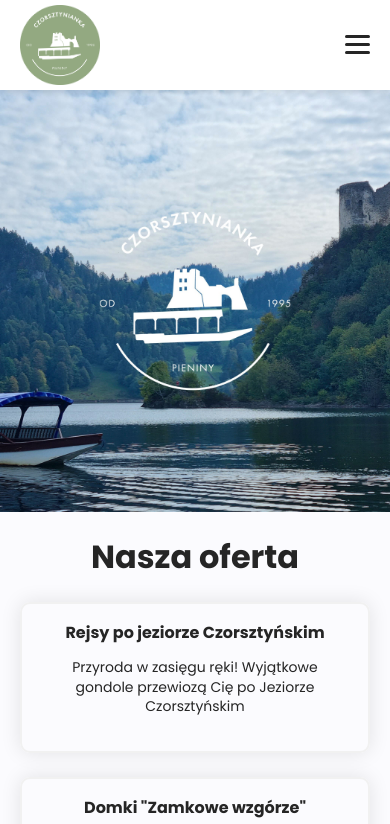
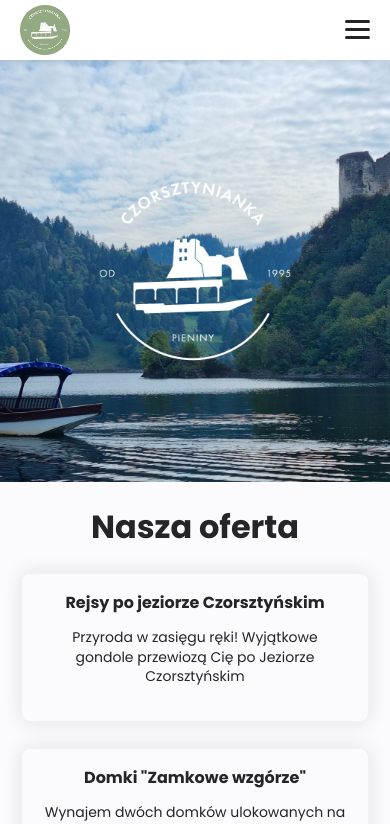
Before and after one commit to KrzysiekWorwa/czorsztynianka-homepage, a React (Create React App) app: page / in a window 390 px wide. Shown: the top 824 px of the page. Built offline with nearby package versions, Linux system fonts and the light colour scheme.

Commit message:
changind size of navbar on mobile

```diff
--- a/src/GlobalStyle.js
+++ b/src/GlobalStyle.js
@@ -15,5 +15,9 @@
         font-family: "Poppins", sans-serif;
         color: #252525;
         overflow-x: hidden;
+
+              @media (max-width: 767px) {
+                padding-top: 60px;
+  }
     }
 `;
--- a/src/components/NavigationBar/index.js
+++ b/src/components/NavigationBar/index.js
@@ -40,13 +40,13 @@
                 </NavLinks>
 
                 <MobileMenu $open={isOpen}>
-                    <NavItem to="usługi" smooth={true} duration={600} offset={-90}>
+                    <NavItem to="usługi" smooth={true} duration={600} offset={-250}>
                         Oferta
                     </NavItem>
-                    <NavItem to="cennik-rejsu" smooth={true} duration={800} offset={-90}>
+                    <NavItem to="cennik-rejsu" smooth={true} duration={800} offset={-250}>
                         Cennik rejsów
                     </NavItem>
-                    <NavItem to="cennik-wypozyczalni" smooth={true} duration={1200} offset={-90}>
+                    <NavItem to="cennik-wypozyczalni" smooth={true} duration={1200} offset={-250}>
                         Cennik wypożyczalni
                     </NavItem>
                     <NavItem>
--- a/src/components/NavigationBar/styled.js
+++ b/src/components/NavigationBar/styled.js
@@ -14,6 +14,9 @@
   display: flex;
   align-items: center;
   justify-content: center;
+        @media (max-width: 767px) {
+        height: 60px;
+  }
 `;
 
 export const NavWrapper = styled.div`
@@ -31,6 +34,12 @@
     width: 80px;
     cursor: pointer;
     margin-top: 4px;
+
+    @media (max-width: 767px) {
+         height: 50px;
+         width: 50px;
+         margin-top: 4px;
+    }
 `;
 
 export const NavLinks = styled.div`
@@ -79,9 +88,9 @@
     display: none;
 
     @media (max-width: 767px) {
-        display: ${({$open}) => ($open ? "flex" : "none")};
+        display: ${({ $open }) => ($open ? "flex" : "none")};
         position: absolute;
-        top: 90px;
+        top: 60px;
         left: 0;
         width: 100%;
         flex-direction: column;
```
